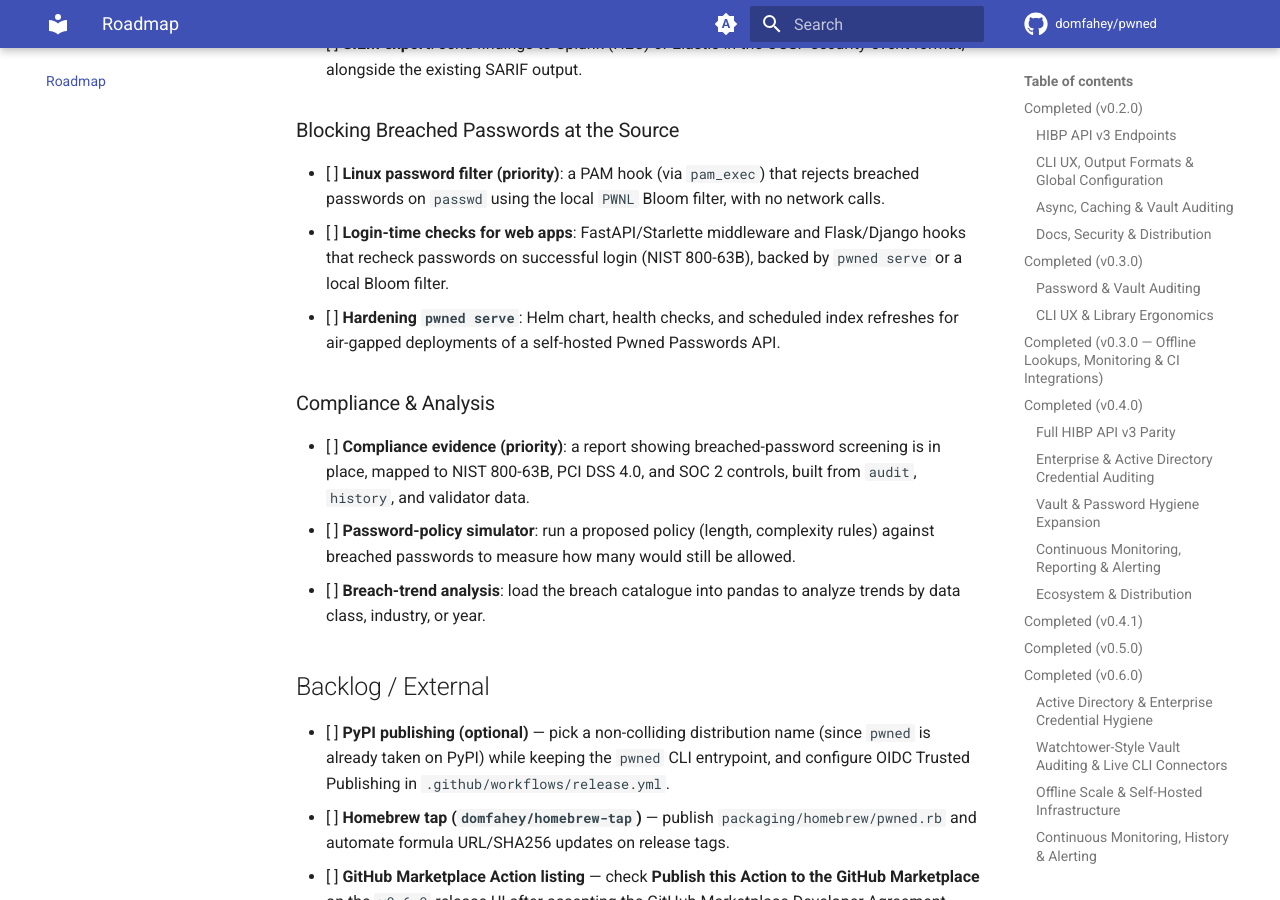
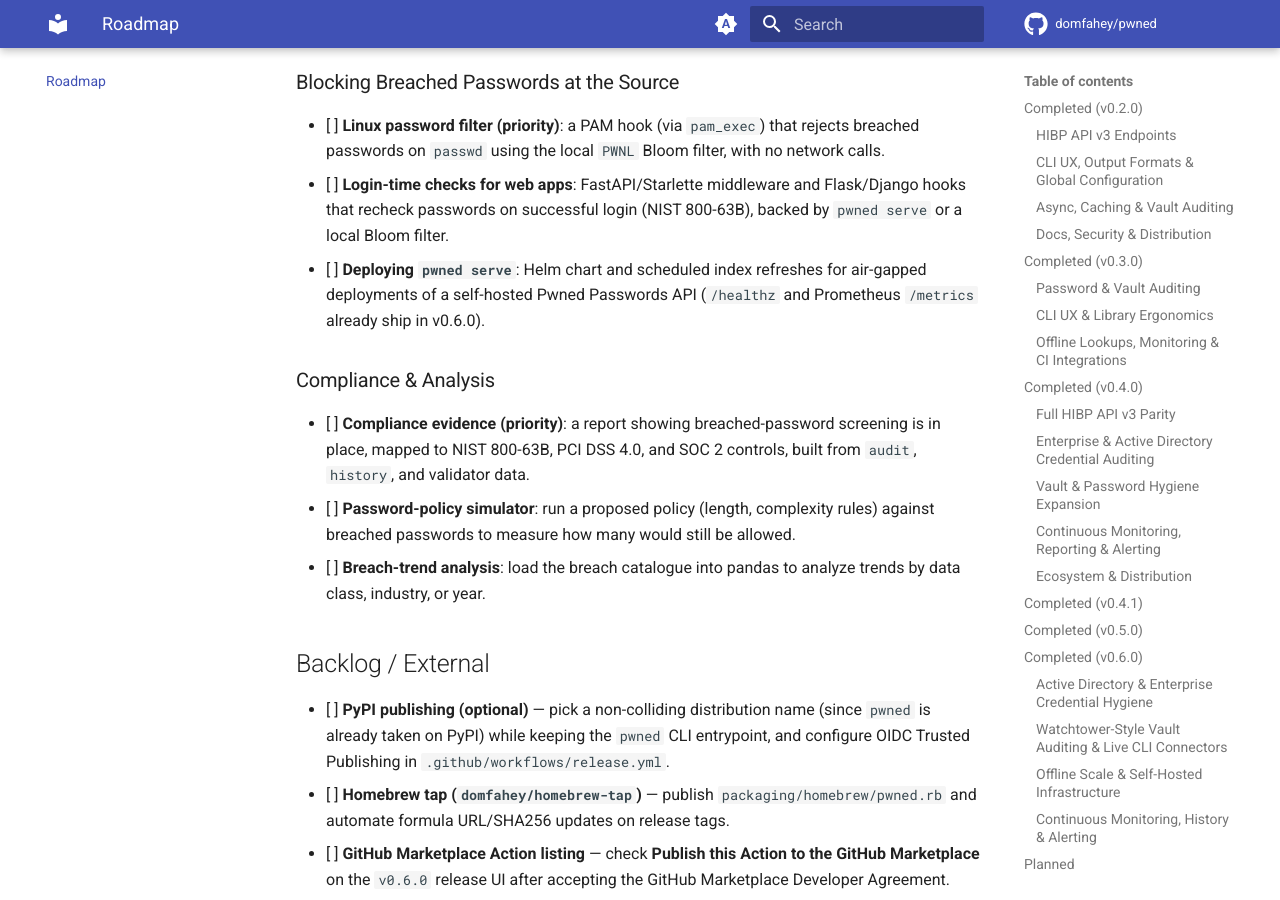
Before and after one commit to domfahey/pwned, an MkDocs documentation site: the page built from docs/roadmap.md, in a window 1280 px wide and 900 px high, scrolled down 8569 px. Built offline with MkDocs 1.6.1 and Material for MkDocs 9.7.7, drawn with Linux system fonts in a browser that asks for light colours; comment, search, counter and statistics services are not loaded; some of the changed text lies outside the part shown.

Commit message:
docs: fix roadmap audit findings (container base, Django recipe, serve scope, v0.3.0 headings)
Co-Authored-By: Claude Opus 5.5 <noreply@anthropic.com>

```diff
--- a/docs/roadmap.md
+++ b/docs/roadmap.md
@@ -50,9 +50,9 @@ Planned and completed improvements for `pwned`, prioritized from peer HIBP CLI/S
 - [x] **Batch summary stats (`--stats`)** — optional stderr summary (`checked / pwned / clean / errors / elapsed`) for batch runs.
 - [x] **Shell completions (`pwned completion bash|zsh|fish`)** — expose Click's built-in tab-completion scripts cleanly in CLI and docs.
 - [x] **Optional short command aliases** — ergonomic shortcuts inspired by `wKovacs64/pwned` (`pw`, `ba`, `bar`, `pa`, `bd`, `sd`, `lb`, `dc`).
-- [x] **Framework password-validator recipes/helpers** — thin validators/docs for Pydantic (`AfterValidator`), FastAPI, and Django built on `is_pwned()` / `AsyncPwnedPasswordsClient.is_pwned()`.
+- [x] **Framework password-validator recipes/helpers** — thin validators for Pydantic (`AfterValidator`) and FastAPI, plus a Django recipe in the docs, built on `is_pwned()` / `AsyncPwnedPasswordsClient.is_pwned()`.
 
-## Completed (v0.3.0 — Offline Lookups, Monitoring & CI Integrations)
+### Offline Lookups, Monitoring & CI Integrations
 
 - [x] **Offline sorted hash file lookup (`--offline-db <path>` / `OfflinePasswordsClient`)** — `O(log N)` binary search via `seek`/`mmap` (stdlib only) over official `PwnedPasswordsDownloader` SHA-1/NTLM dumps for air-gapped and high-scale checks.
 - [x] **Baseline diffing (`--baseline` / `--save-baseline`)** — snapshot known breaches/pastes/stealer logs to JSON and report/exit non-zero only on newly discovered exposures for cron/CI monitoring.
@@ -142,7 +142,7 @@ Focused on workflows outside the official [`hibp` CLI](https://haveibeenpwned.co
 ### Blocking Breached Passwords at the Source
 - [ ] **Linux password filter (priority)**: a PAM hook (via `pam_exec`) that rejects breached passwords on `passwd` using the local `PWNL` Bloom filter, with no network calls.
 - [ ] **Login-time checks for web apps**: FastAPI/Starlette middleware and Flask/Django hooks that recheck passwords on successful login (NIST 800-63B), backed by `pwned serve` or a local Bloom filter.
-- [ ] **Hardening `pwned serve`**: Helm chart, health checks, and scheduled index refreshes for air-gapped deployments of a self-hosted Pwned Passwords API.
+- [ ] **Deploying `pwned serve`**: Helm chart and scheduled index refreshes for air-gapped deployments of a self-hosted Pwned Passwords API (`/healthz` and Prometheus `/metrics` already ship in v0.6.0).
 
 ### Compliance & Analysis
 - [ ] **Compliance evidence (priority)**: a report showing breached-password screening is in place, mapped to NIST 800-63B, PCI DSS 4.0, and SOC 2 controls, built from `audit`, `history`, and validator data.
```
Also changed, not shown: other parts of docs/roadmap.md (+1 -1 lines), README.md (+3 -3 lines).
